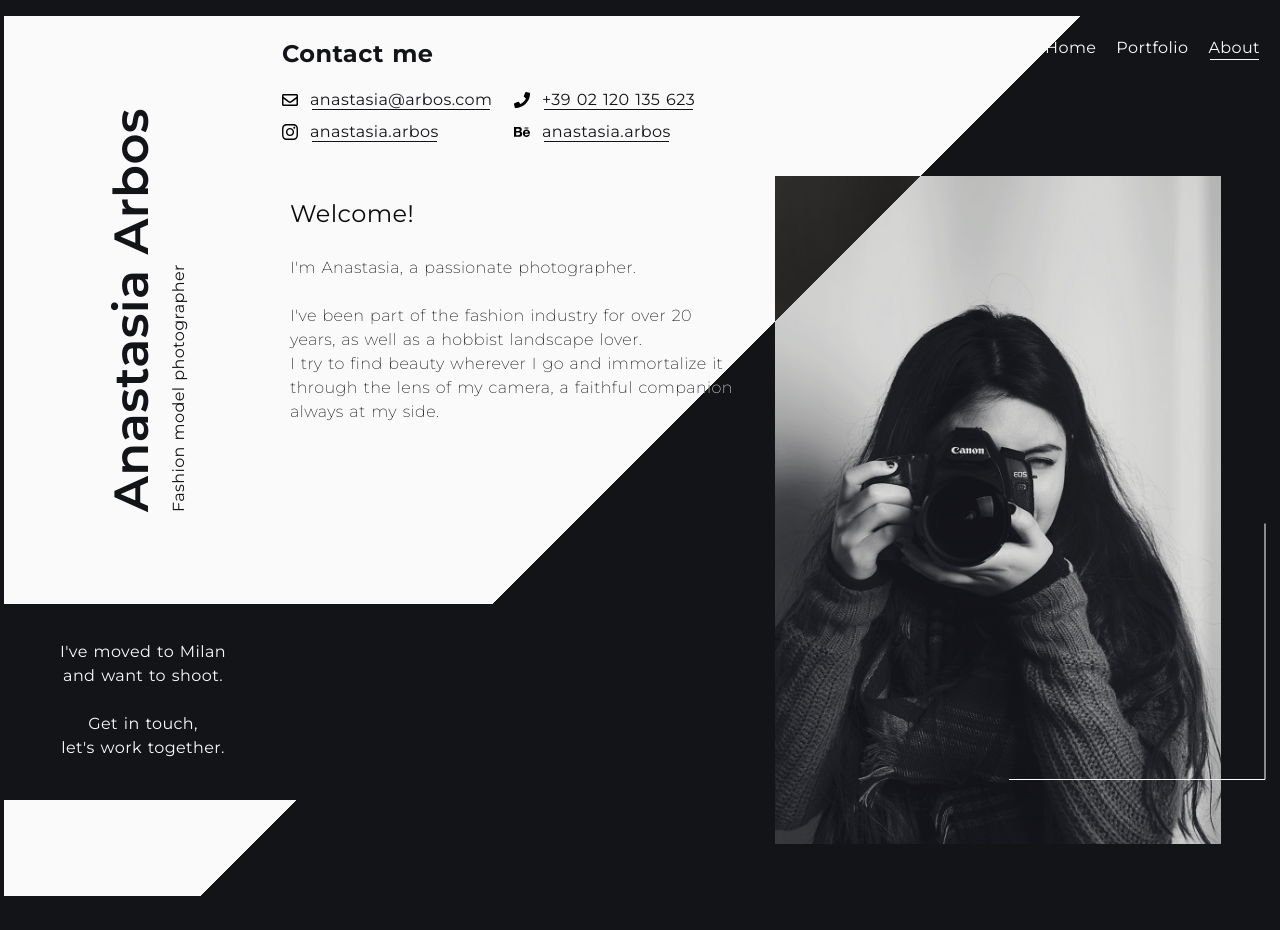
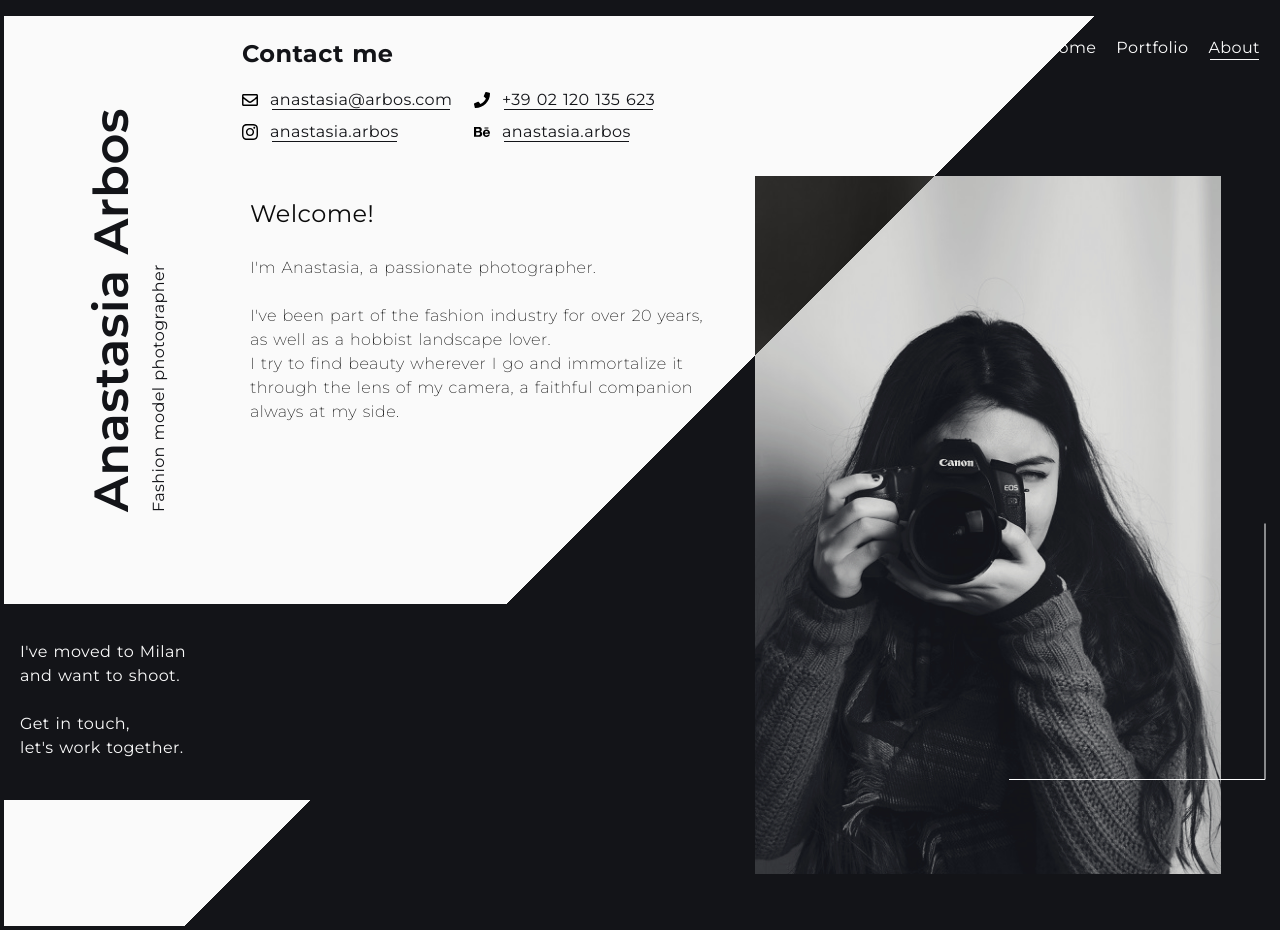
Before and after one commit to nahuel-ianni/model-portfolio-prototype, a Vue app in the folder src/: page /#/about in a window 1280 px wide. Before the commit the page ends 900 px from the top, so only its background shows below. Built offline with nearby package versions, Linux system fonts and the light colour scheme.

Commit message:
Adjusted text  and padding alignments

```diff
--- a/src/src/App.vue
+++ b/src/src/App.vue
@@ -63,7 +63,6 @@ export default {
 
   .contact {
     grid-area: top;
-    text-align: left;
   }
 
   .content {
--- a/src/src/assets/css/style.css
+++ b/src/src/assets/css/style.css
@@ -104,6 +104,8 @@ ul {
     background: linear-gradient(90deg,
         var(--high-contrast-color) 75%,
         var(--low-contrast-color) 75% 100%);
+
+    text-align: left;
   }
 
   footer {
@@ -133,7 +135,6 @@ ul {
 
   .section {
     background-color: unset !important;
-    text-align: left;
     z-index: 25;
   }
 
--- a/src/src/components/Banner.vue
+++ b/src/src/components/Banner.vue
@@ -50,7 +50,7 @@ export default { name: "Banner" };
 
   .legend {
     height: 192px;
-    padding: 2.25rem 3.5rem;
+    padding: 2.25rem 3.5rem 2.25rem 1rem;
   }
 
   .legend br:first-child,
@@ -66,7 +66,6 @@ export default { name: "Banner" };
     margin: 0;
     padding: 0;
     transform: rotate(180deg);
-    text-align: left;
     writing-mode: tb-rl;
   }
 }
```
